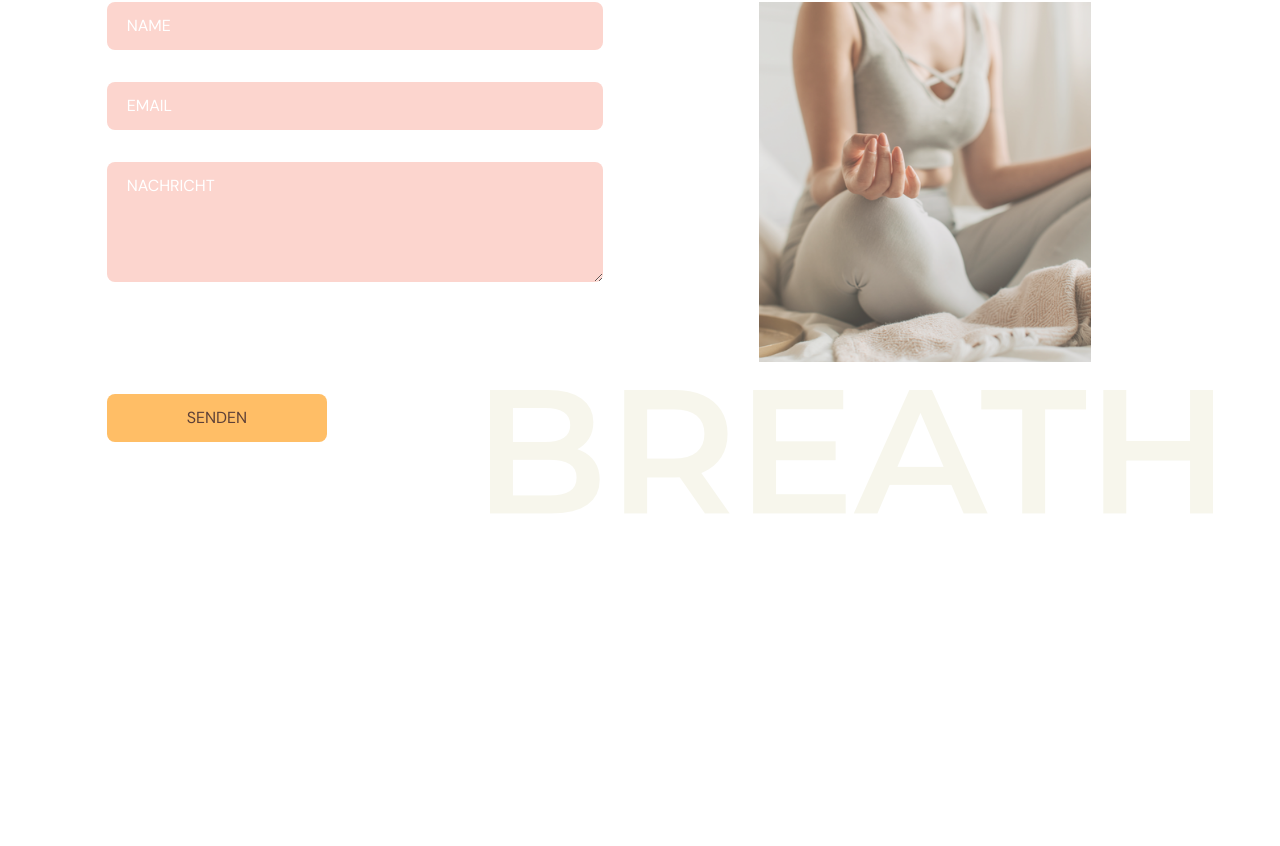
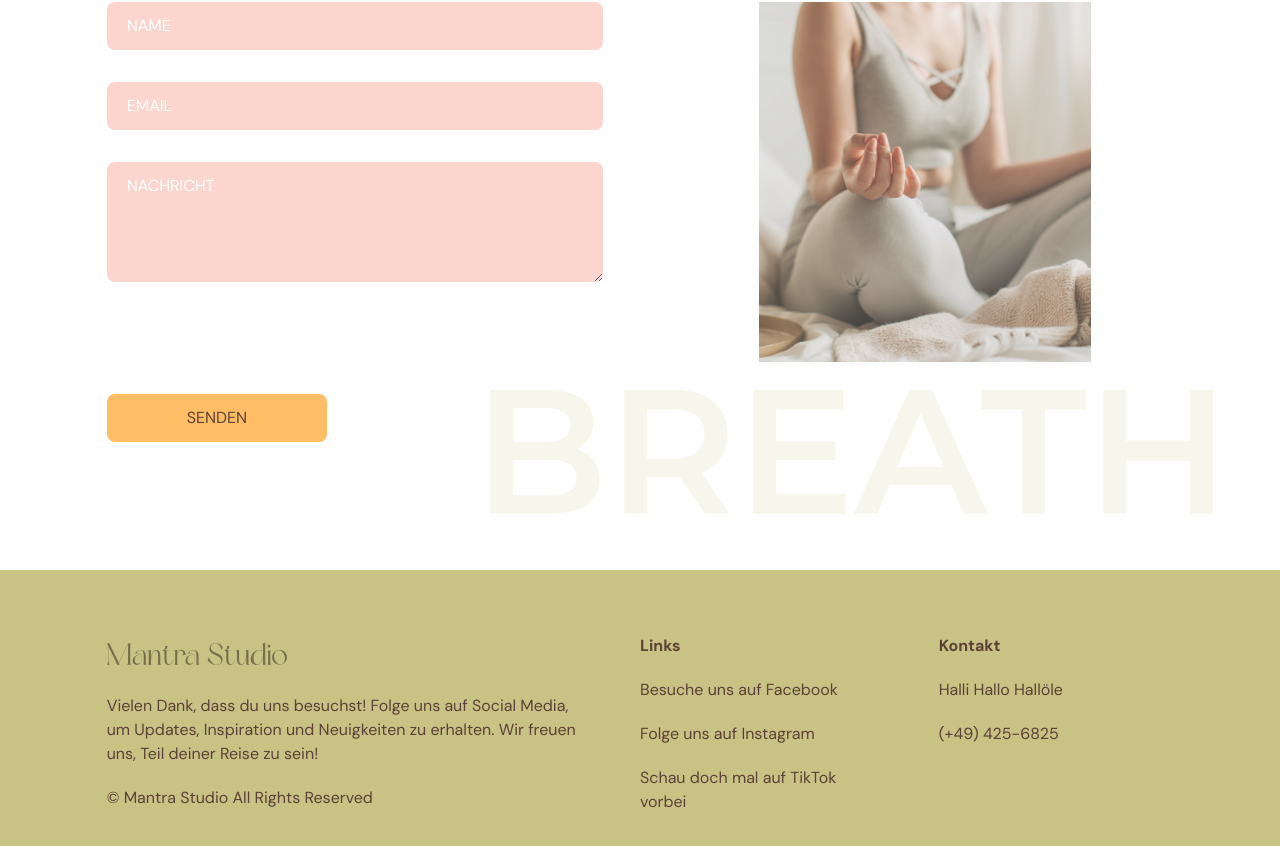
Before and after one commit to AlexaSta-hello/gym-ts, a React (Vite) app: page / in a window 1280 px wide. Shown: the part 3591-4437 px from the top of the page. Before the commit the page ends 4161 px from the top, so only its background shows below. Built offline with nearby package versions, Linux system fonts and the light colour scheme.

Commit message:
Footer Section

```diff
--- a/src/App.tsx
+++ b/src/App.tsx
@@ -3,6 +3,7 @@
 import Benefits from "@/scenes/benefits";
 import OurClasses from "@/scenes/ourClasses";
 import ContactUs from "@/scenes/contactUs";
+import Footer from "@/scenes/footer";
 import { useEffect, useState } from "react";
 import { SelectedPage } from "@/shared/types";
 import { HomeIcon } from "@heroicons/react/24/solid";
@@ -35,6 +36,7 @@
     <Benefits setSelectedPage={setSelectedPage}/>
     <OurClasses setSelectedPage={setSelectedPage}/>
     <ContactUs setSelectedPage={setSelectedPage}/>
+    <Footer/>
   </div>
   );
 }
--- /dev/null
+++ b/src/scenes/footer/index.tsx
@@ -0,0 +1,35 @@
+import Logo from "@/assets/Logo.png";
+
+type Props = {}
+
+const Footer = (setSelectedPage: Props) => {
+  return (
+    <footer className="bg-primary-100 py-16">
+        <div className="justify-content mx-auto w-5/6 gap-16 md:flex">
+            <div className="mt-16 basis-1/2 md:mt-0">
+                <img src={Logo} alt="logo" />
+                <p className="my-5">
+                    Vielen Dank, dass du uns besuchst! Folge uns auf Social Media,
+                    um Updates, Inspiration und Neuigkeiten zu erhalten. Wir freuen
+                    uns, Teil deiner Reise zu sein!
+                </p>
+                <p>© Mantra Studio All Rights Reserved</p>
+            </div>
+            <div className="mt-16 basis-1/4 md:mt-0">
+                <h4 className="font-bold">Links</h4>
+                <p className="my-5">Besuche uns auf Facebook</p>
+                <p className="my-5">Folge uns auf Instagram</p>
+                <p>Schau doch mal auf TikTok vorbei</p>
+            </div>
+            <div className="mt-16 basis-1/4 md:mt-0">
+                <h4 className="font-bold">Kontakt</h4>
+                <p className="my-5">Halli Hallo Hallöle</p>
+                <p>(+49) 425-6825</p>
+            </div>
+        </div>
+
+    </footer>
+  )
+}
+
+export default Footer;
```
